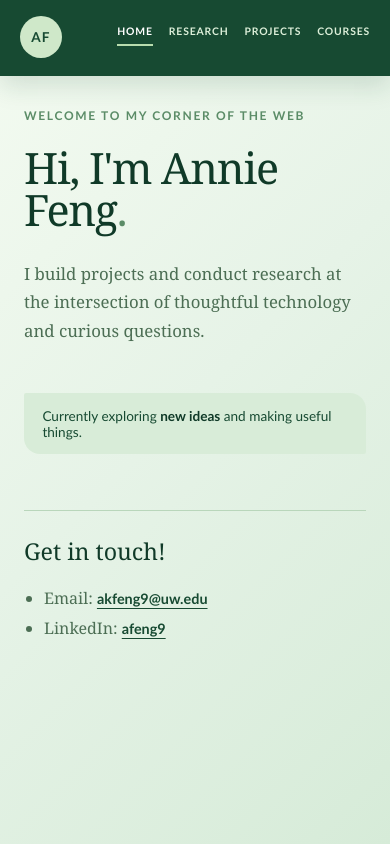
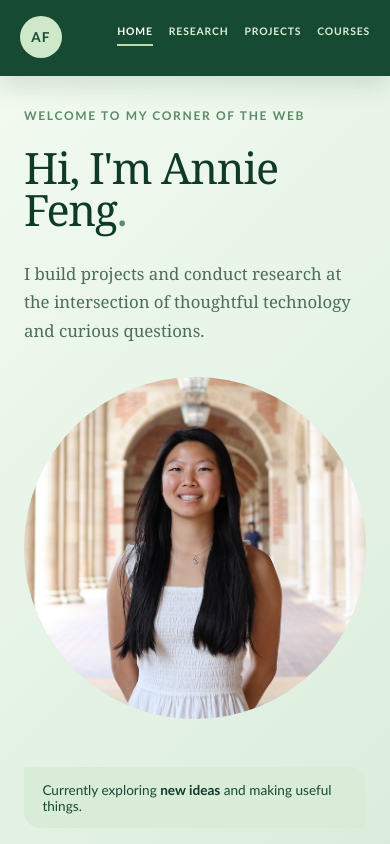
Before and after one commit to akfeng9/akfeng9.github.io, a React (Vite) app: page /#/ in a window 390 px wide. Shown: the top 844 px of the page. Built offline with nearby package versions, Linux system fonts and the light colour scheme; the HTML template or start-up script is replaced by a standard one.

Commit message:
editing home page

```diff
--- a/src/index.css
+++ b/src/index.css
@@ -116,6 +116,59 @@
 	display: flex;
 	flex-direction: column;
 	justify-content: center;
+}
+
+.home-intro {
+	display: grid;
+	grid-template-columns: minmax(0, 1fr) minmax(220px, 300px);
+	gap: clamp(2rem, 8vw, 7rem);
+	align-items: center;
+}
+
+.home-intro-copy {
+	min-width: 0;
+}
+
+.home-intro-copy h1 {
+	max-width: 720px;
+	overflow-wrap: break-word;
+}
+
+.home-intro-copy .lead {
+	margin-bottom: 0;
+}
+
+.home-headshot-frame {
+	width: 100%;
+	aspect-ratio: 1;
+	overflow: hidden;
+	background: var(--mint);
+	border-radius: 50%;
+}
+
+.home-headshot {
+	display: block;
+	width: 100%;
+	height: 100%;
+	object-fit: cover;
+	object-position: center 40%;
+}
+
+@media (max-width: 900px) {
+	.page {
+		padding-right: clamp(1.5rem, 8vw, 1.5in);
+		padding-left: clamp(1.5rem, 8vw, 1.5in);
+	}
+
+	.home-intro {
+		grid-template-columns: 1fr;
+		gap: 2.5rem;
+	}
+
+	.home-headshot-frame {
+		width: min(100%, 420px);
+		justify-self: center;
+	}
 }
 
 .eyebrow {
@@ -519,6 +572,16 @@
 		padding: 2rem 1.5rem;
 	}
 
+	.home-intro {
+		grid-template-columns: 1fr;
+		gap: 2rem;
+	}
+
+	.home-headshot-frame {
+		width: min(100%, 420px);
+		justify-self: center;
+	}
+
 	.course-layout {
 		grid-template-columns: 1fr;
 		gap: 1.5rem;
--- a/src/pages/Home.jsx
+++ b/src/pages/Home.jsx
@@ -2,8 +2,15 @@
   return (
     <div className="page page-home">
       <p className="eyebrow">Welcome to my corner of the web</p>
-      <h1>Hi, I'm Annie Feng<span className="accent-dot">.</span></h1>
-      <p className="lead">I build projects and conduct research at the intersection of thoughtful technology and curious questions.</p>
+      <div className="home-intro">
+        <div className="home-intro-copy">
+          <h1>Hi, I'm Annie Feng<span className="accent-dot">.</span></h1>
+          <p className="lead">I build projects and conduct research at the intersection of thoughtful technology and curious questions.</p>
+        </div>
+        <div className="home-headshot-frame">
+          <img className="home-headshot" src="/course-materials/headshot.jpg" alt="Annie Feng" />
+        </div>
+      </div>
       <div className="home-note">Currently exploring <strong>new ideas</strong> and making useful things.</div>
       <section className="contact-section" aria-labelledby="contact-heading">
         <h2 id="contact-heading">Get in touch!</h2>
```
Also changed, not shown: public/course-materials/headshot.jpg (added).
